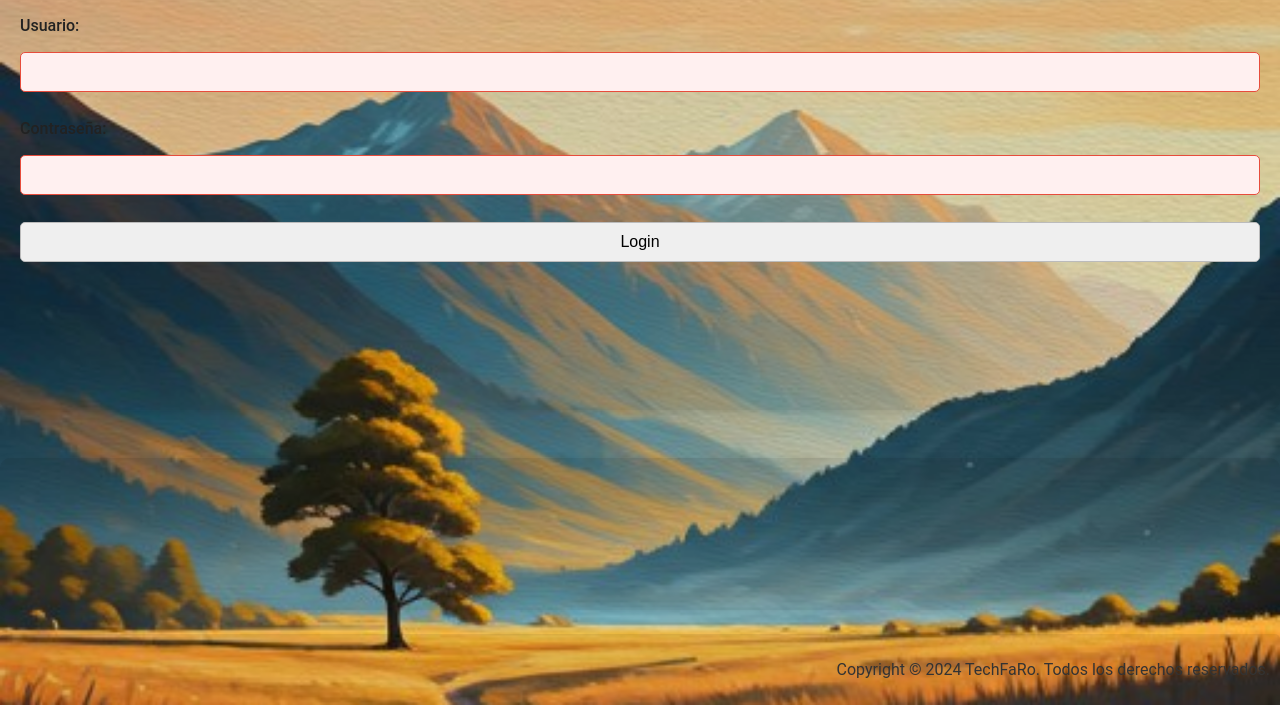
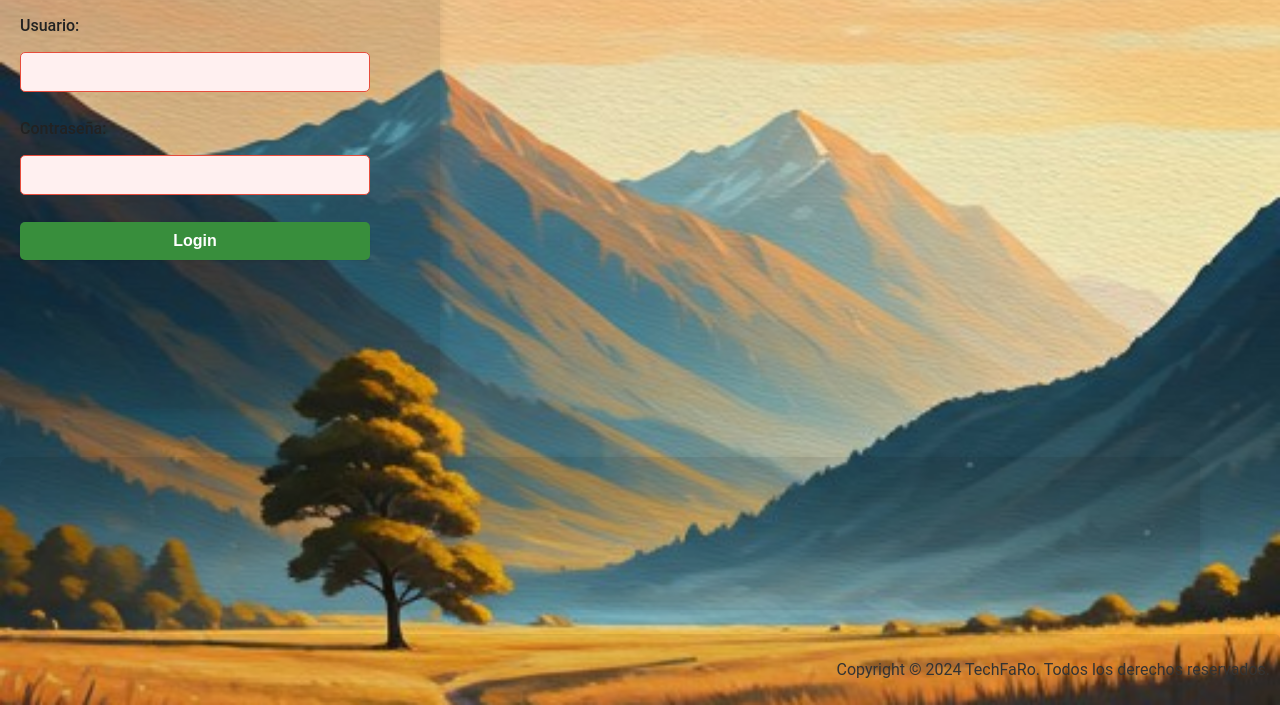
Before and after one commit to FABIOR1981/techfaro-webutilidades, a plain HTML site: page index.html in a window 1280 px wide. Shown: the part 95-800 px from the top of the page. Drawn offline with Linux system fonts and the light colour scheme.

Commit message:
fix input

```diff
--- a/css/comunes.css
+++ b/css/comunes.css
@@ -5,10 +5,24 @@ button, .btn, input[type="button"], input[type="submit"] {
 button:focus-visible, .btn:focus-visible, input[type="button"]:focus-visible, input[type="submit"]:focus-visible {
     outline: var(--focus-outline);
     outline-offset: 2px;
+    #contIzq {
+        width: 15%;
+        min-width: 260px;
+        max-width: 350px;
+        background-color: rgba(0, 0, 0, 0.1);
+        box-sizing: border-box;
+    }
     box-shadow: 0 0 0 3px #c8e6c9;
 }
 
 /* Botones de alto contraste */
+    #contDer {
+        width: 85%;
+        min-width: 320px;
+        max-width: 1200px;
+        background-color: rgba(0, 0, 0, 0.1);
+        box-sizing: border-box;
+    }
 .btn-high-contrast, button.high-contrast {
     background: #222 !important;
     color: #fff !important;
@@ -18,7 +32,17 @@ button:focus-visible, .btn:focus-visible, input[type="button"]:focus-visible, in
     outline: 2px solid #fff;
     outline-offset: 2px;
 }
-
+    .container {
+        padding: 20px;
+        border-radius: var(--border-radius);
+        box-shadow: var(--shadow);
+        background: #fff;
+        flex-grow: 1;
+        min-width: 260px;
+        max-width: 400px;
+        margin-bottom: 24px;
+        overflow: visible;
+    }
 /* Texto de alto contraste */
 .text-high-contrast {
     color: #fff !important;
@@ -27,7 +51,18 @@ button:focus-visible, .btn:focus-visible, input[type="button"]:focus-visible, in
     border-radius: 3px;
 }
 
-/* Mejorar contraste en enlaces */
+    input, select, textarea {
+        padding: 10px;
+        margin-bottom: 15px;
+        border-radius: var(--border-radius-sm);
+        border: 1px solid #bbb;
+        font-size: 1em;
+        transition: var(--transition);
+        outline: none;
+        max-width: 350px;
+        width: 100%;
+        box-sizing: border-box;
+    }
 a {
     color: var(--info-color);
     text-decoration-thickness: 2px;
@@ -39,6 +74,21 @@ a:focus, a:hover {
     outline-offset: 2px;
 }
 
+    input[type="submit"], button, .btn {
+        background-color: var(--primary-color);
+        color: white;
+        padding: 10px 20px;
+        border: none;
+        border-radius: var(--border-radius-sm);
+        cursor: pointer;
+        font-size: 1em;
+        font-weight: 600;
+        transition: var(--transition);
+        box-shadow: 0 1px 2px rgba(0,0,0,0.08);
+        max-width: 350px;
+        width: 100%;
+        box-sizing: border-box;
+    }
 :root {
     --primary-color: #388E3C;
     --primary-color-dark: #256029;
--- a/css/menu.css
+++ b/css/menu.css
@@ -7,6 +7,9 @@
     /* Mantenemos solo lo necesario si no está definido en comunes */
     /* background-color: #fff; */
     /* width: 300px; */
+}
+.container {
+    overflow: visible;
 }
 
 /* ---------------------------------- */
```
